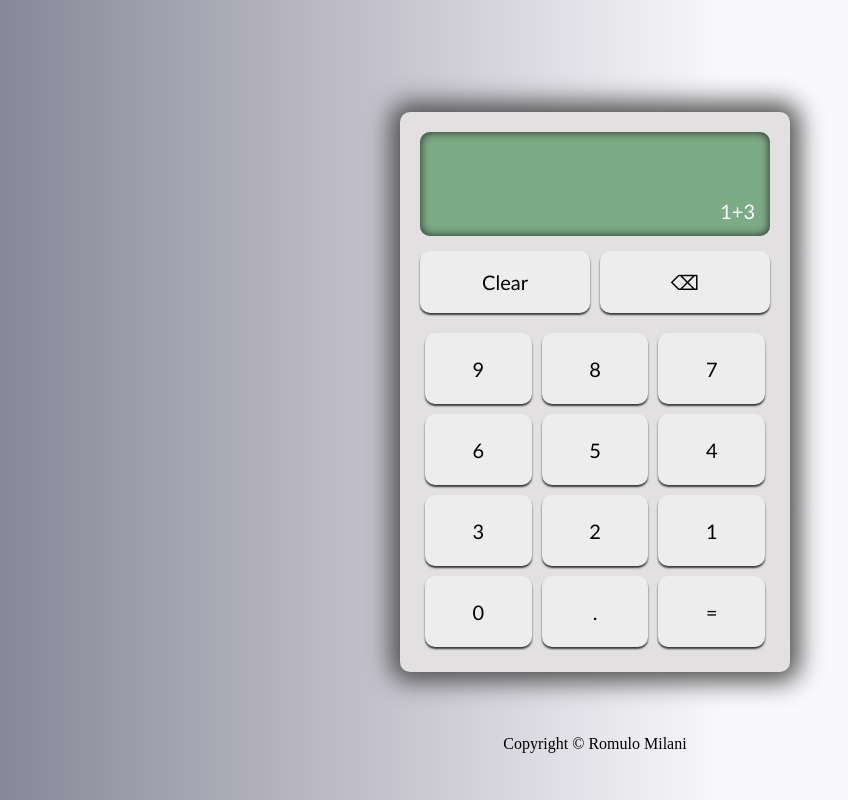
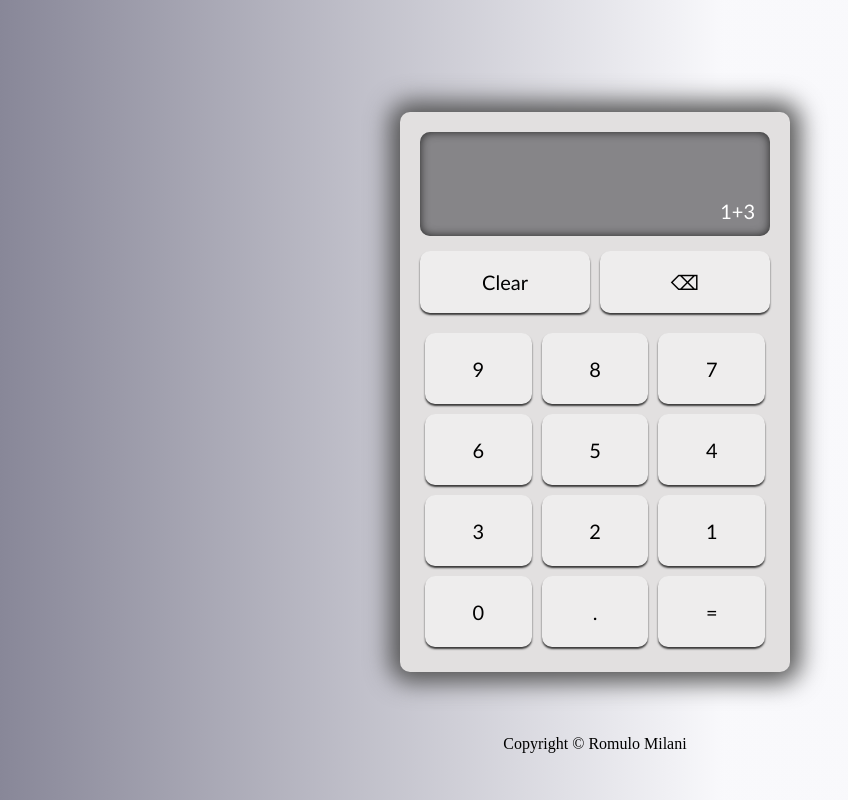
Before and after one commit to romulo-milani/jsCalculator, a plain HTML site: page index.html in a window 1280 px wide. Shown: the whole page, without its empty margins (45-893 px from the left). Drawn offline with Linux system fonts and the light colour scheme; a web font is replaced by a local one.

Commit message:
changed the screen color

```diff
--- a/style.css
+++ b/style.css
@@ -34,7 +34,8 @@ div {
 }
 
 .screen {
-    background-color: rgb(124, 172, 133);
+    /*background-color: rgb(124, 172, 133);*/
+    background-color: rgb(134, 133, 136);
     box-sizing: border-box;
     width: 100%;
     height: 20%;
```
